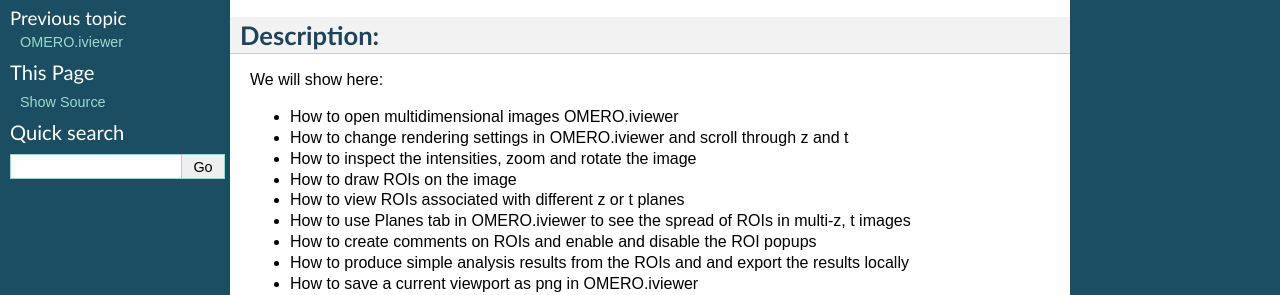
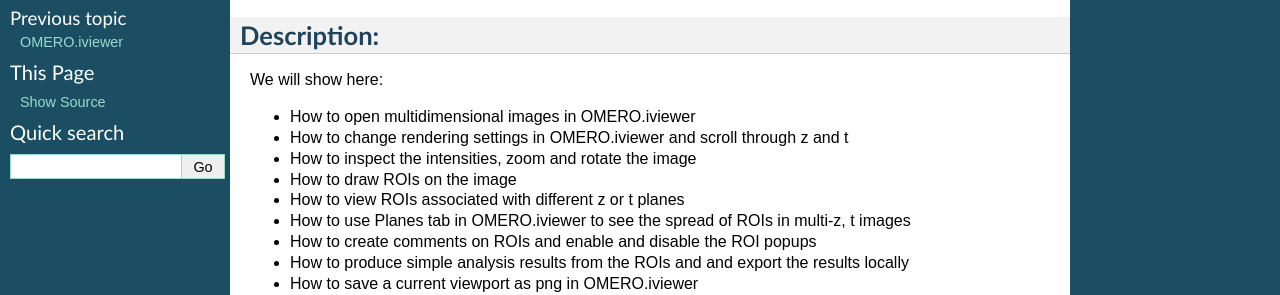
Before and after one commit to ome/omero-guide-iviewer, a Sphinx documentation site: the page built from docs/iviewer.rst, in a window 1280 px wide and 900 px high. Shown: the part 157-452 px from the top of the window. Built offline with Sphinx 7.4.7, drawn with Linux system fonts in a browser that asks for light colours.

Commit message:
add missing word

```diff
--- a/docs/iviewer.rst
+++ b/docs/iviewer.rst
@@ -13,7 +13,7 @@
 
 We will show here:
 
--  How to open multidimensional images OMERO.iviewer
+-  How to open multidimensional images in OMERO.iviewer
 
 -  How to change rendering settings in OMERO.iviewer and scroll through z and t
 
```
